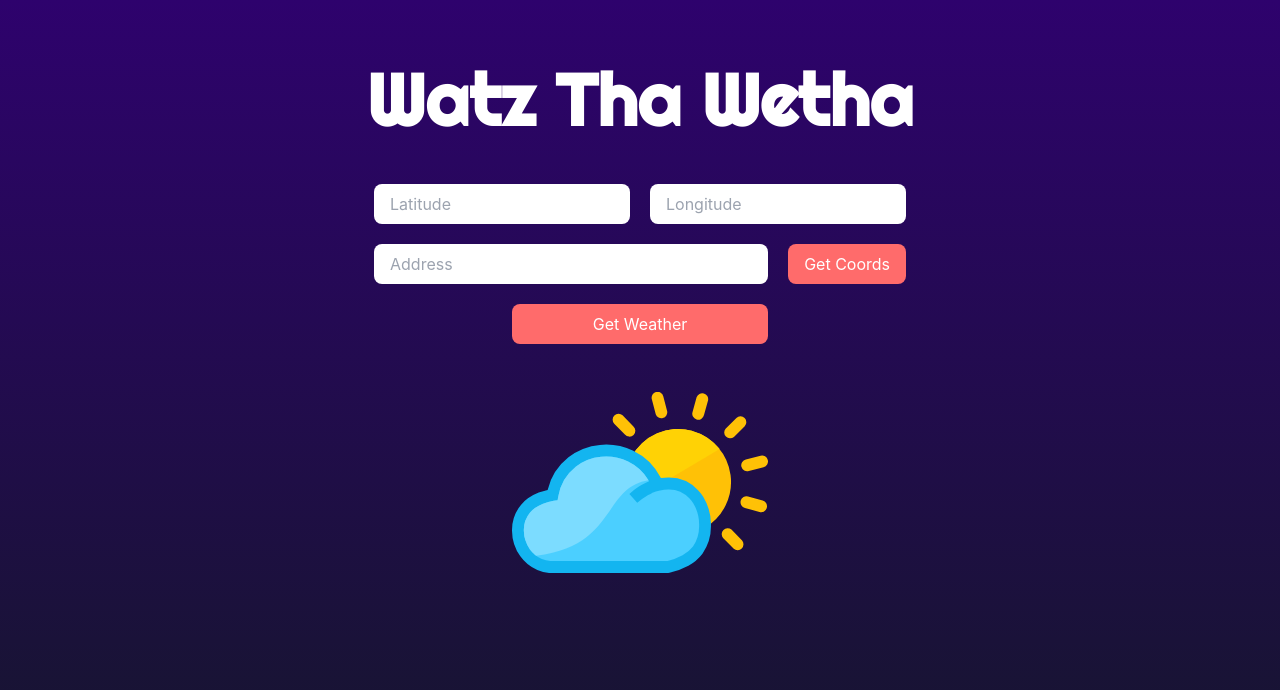
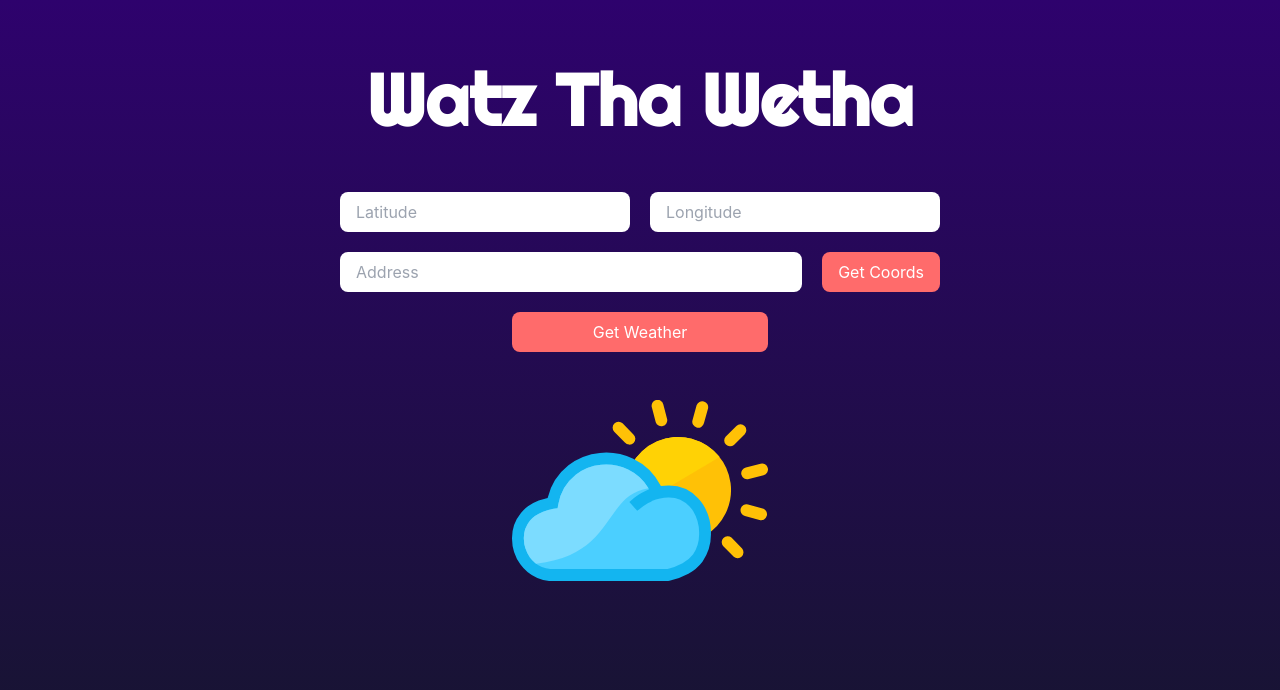
Before and after one commit to byronkeet/watz-tha-wetha, a Next.js app: page / in a window 1280 px wide. Shown: the top 690 px of the page. Built offline with nearby package versions, Linux system fonts and the light colour scheme.

Commit message:
Created better error handling

```diff
--- a/src/components/FormInputs.tsx
+++ b/src/components/FormInputs.tsx
@@ -1,4 +1,4 @@
-import React, { useRef } from 'react';
+import React, { useRef, useState } from 'react';
 
 import Spinner from "./Spinner";
 
@@ -28,16 +28,21 @@ const FormInputs = ({setLoading, setTemperatures, loading}: FormInputsProps) =>
 	const lngRef = useRef<HTMLInputElement>(null);
 	const addressRef = useRef<HTMLInputElement>(null);
 
+	const [latErr, setLatErr] = useState('') ;
+	const [lngErr, setLngErr] = useState('');
+	const [coordsErr, setCoordsErr] = useState('');
+	const [getWeatherErr, setGetWeatherErr] = useState('');
+
 	const handleGetLatLng = () => {
 		setLoading(true);
 		const address = addressRef.current?.value || '';
 
 		if (!address) {
-			alert('Please enter an address');
+			setCoordsErr('Please enter an address');
 			setLoading(false);
 			return;
 		}
-
+		setCoordsErr('');
 		request<Address>(`http://localhost:3000/api/getLatLng`, {
 			method: 'POST',
 			body: JSON.stringify({ address: address })
@@ -46,9 +51,11 @@ const FormInputs = ({setLoading, setTemperatures, loading}: FormInputsProps) =>
 			console.log(data)
 			if (data.latitude && latRef.current) {
 				latRef.current.value = data.latitude.toString();
+				setLatErr('');
 			}
 			if (data.longitude && lngRef.current) {
 				lngRef.current.value = data.longitude.toString();
+				setLngErr('');
 			}
 		})
 		.catch(err => {
@@ -68,10 +75,12 @@ const FormInputs = ({setLoading, setTemperatures, loading}: FormInputsProps) =>
 
 		const error = validateLatitude(lat) || validateLongitude(lng);
 		if (error) {
-			alert(error);
+			setGetWeatherErr(error);
 			setLoading(false);
 			return;
 		}
+
+		setGetWeatherErr('');
 
 		request<Forecast>(`https://api.open-meteo.com/v1/forecast?latitude=${lat}&longitude=${lng}&daily=temperature_2m_max,temperature_2m_min&timezone=Africa%2FCairo`)
 		.then(data => {
@@ -88,7 +97,11 @@ const FormInputs = ({setLoading, setTemperatures, loading}: FormInputsProps) =>
 
 	return (
 		<div className="detail flex flex-col items-center">
-			<div className="coords flex mb-5">
+			<div className="coords flex gap-5 mb-5 justify-end items-end">
+				<div className="flex flex-col gap-2 w-full">
+					<div className="error text-[#ff6b6b]">
+						{latErr}
+					</div>
 					<input
 						type="text"
 						name="latitude"
@@ -97,11 +110,18 @@ const FormInputs = ({setLoading, setTemperatures, loading}: FormInputsProps) =>
 						onBlur={(e) => {
 							const error = validateLatitude(e.target.value);
 							if (error) {
-							console.log(error)
+								setLatErr(error);
+							} else {
+								setLatErr('');
 							}
 						}}
-					className="w-full max-w-64 mr-5 px-4 py-2 rounded-lg"
+						className=" mr-5 px-4 py-2 rounded-lg w-full"
 					/>
+				</div>
+				<div className="flex flex-col gap-2 w-full">
+					<div className="error text-[#ff6b6b]">
+						{lngErr}
+					</div>
 					<input
 						type="text"
 						name="longitude"
@@ -110,12 +130,19 @@ const FormInputs = ({setLoading, setTemperatures, loading}: FormInputsProps) =>
 						onBlur={(e) => {
 							const error = validateLongitude(e.target.value);
 							if (error) {
-							alert('Format is incorrect');
+								setLngErr(error);
+							} else {
+								setLngErr('');
 							}
 						}}
-					className="w-full max-w-64 px-4 py-2 rounded-lg"
+						className=" px-4 py-2 rounded-lg w-full"
 					/>
-
+				</div>
+			</div>
+			<div className="flex flex-col gap-2 w-full">
+					<div className="error text-[#ff6b6b]">
+						{coordsErr}
+					</div>
 			</div>
 			<div className="address mb-5 w-full flex flex-row justify-between gap-5">
 				<input
@@ -134,14 +161,21 @@ const FormInputs = ({setLoading, setTemperatures, loading}: FormInputsProps) =>
 			</div>
 
 			{ loading ?
-				<Spinner /> :
+				<Spinner /> :(
+			<div>
+				<div className="flex flex-col gap-2 w-full">
+					<div className="error text-[#ff6b6b]">
+						{getWeatherErr}
+					</div>
+				</div>
 				<button
 					className="bg-[#ff6b6b] text-white px-4 py-2 rounded-lg w-64"
 					onClick={handleGetWeather}
 				>
 					Get Weather
 				</button>
-			}
+			</div>
+			)}
 		</div>
 	)
 }
```
Lines whose indentation alone changed are shown as unchanged.
